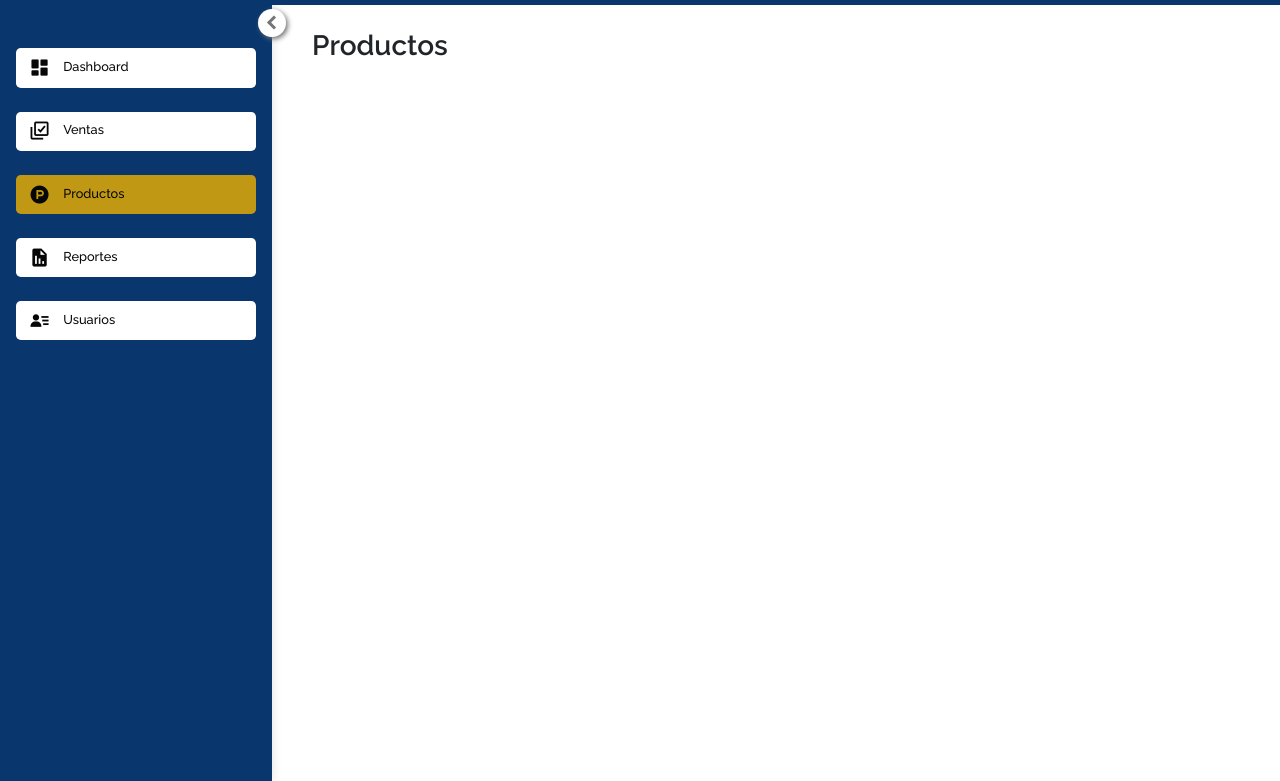
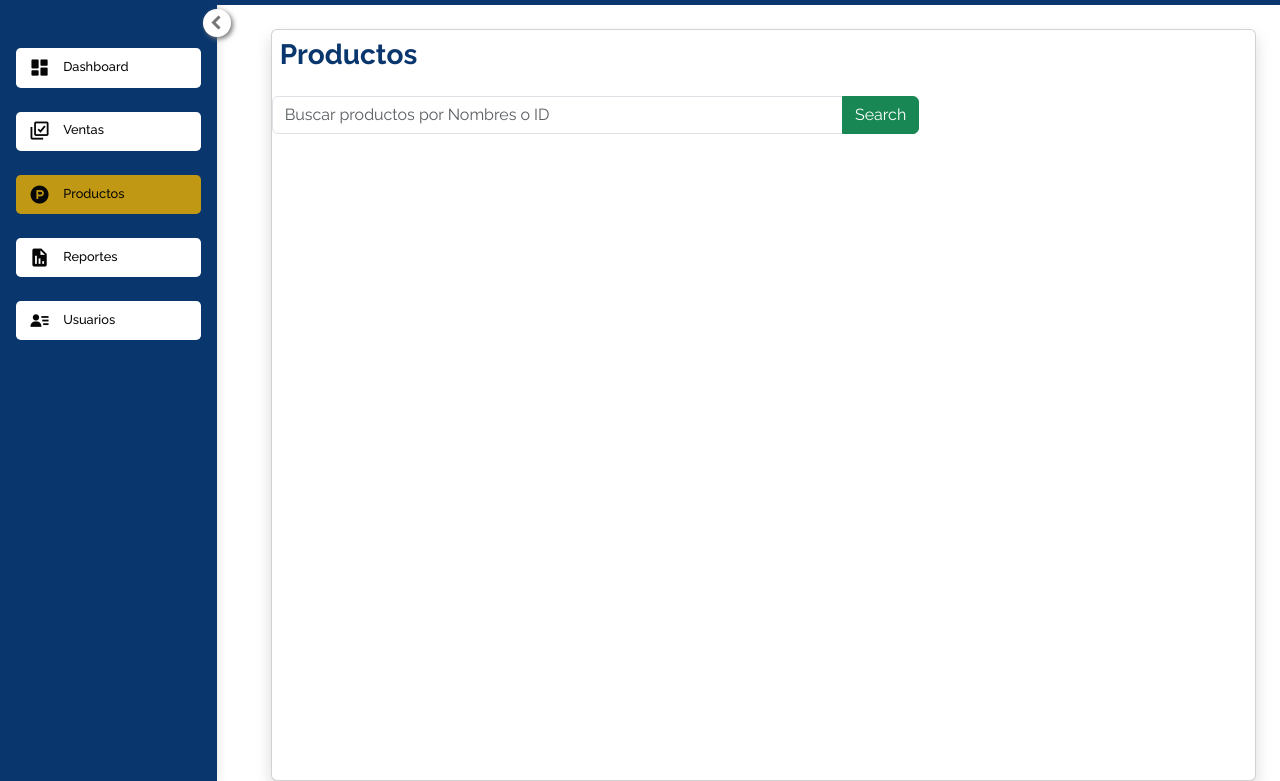
Before and after one commit to Mpadilla16/Pos_Express, a plain HTML site: page views/productos.html in a window 1280 px wide. Shown: the part 67-848 px from the top of the page. Drawn offline with nearby package versions, Linux system fonts and the light colour scheme.

Commit message:
Input buscar

```diff
--- a/assets/css/productos.css
+++ b/assets/css/productos.css
@@ -17,7 +17,7 @@ body {
 
 main {
   display: flex;
-  gap: 40px;
+  gap: 30px;
 
 }
 
--- a/controllers/sidebar.js
+++ b/controllers/sidebar.js
@@ -1,4 +1,4 @@
-const menuItemsDropDown = document.querySelectorAll('.menu-item-dropdown');
+
 const sidebar = document.getElementById('sidebar');
 const menuBtn = document.getElementById('menu-btn');
 
--- a/views/productos.html
+++ b/views/productos.html
@@ -102,9 +102,19 @@
       </div>
     </section>
 
-    <section class="mt-5">
-      <div>
-        <h3 class="fw-semibold">Productos</h3>
+    <section class="mt-5 w-100 mx-2 mx-lg-4 card shadow">
+
+      <div class="m-2">
+        <h3 class="fw-bold azul-text-primario">Productos</h3>
+      </div>
+
+      <div class="mt-1 mt-lg-2 row">
+        <form class=" col col-md-8">
+          <div class=" input-group">
+            <input class="form-control" aria-label="Search" type="search" placeholder="Buscar productos por Nombres o ID">
+            <button class="btn btn-success input-group-tex" type="submit">Search</button>
+          </div>
+        </form>
       </div>
     </section>
 
```
